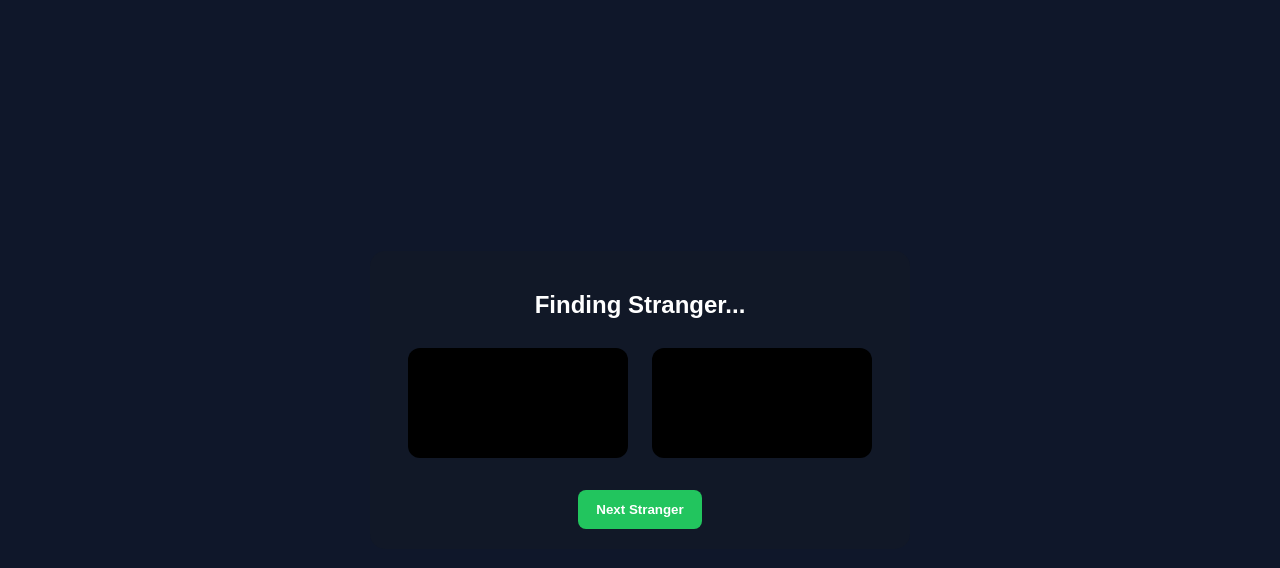
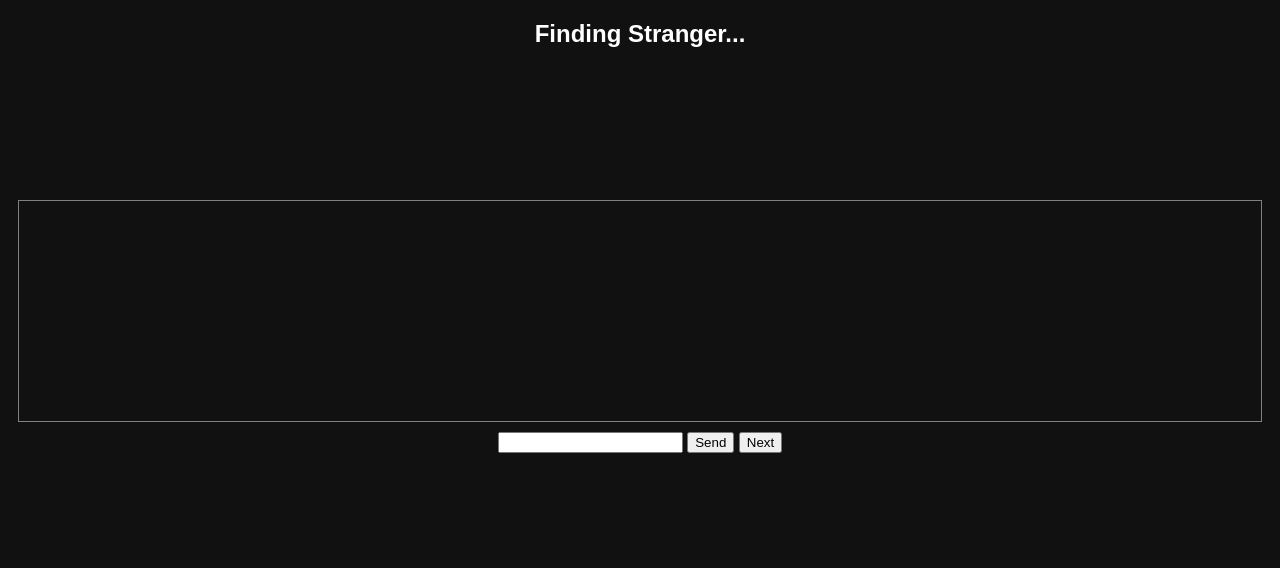
Before and after one commit to rg274389-debug/chat-app, a website: page public/index.html in a window 1280 px wide. Drawn offline with nearby package versions, Linux system fonts and the light colour scheme.

Commit message:
Add files via upload

```diff
--- a/public/index.html
+++ b/public/index.html
@@ -2,67 +2,25 @@
 <html>
 <head>
 <meta charset="UTF-8">
-<meta name="viewport" content="width=device-width, initial-scale=1.0">
-<title>Video Chat</title>
-
-<style>
-body{
- margin:0;
- height:100vh;
- display:flex;
- justify-content:center;
- align-items:center;
- background:#0f172a;
- font-family:sans-serif;
- color:white;
- text-align:center;
-}
-
-.card{
- background:#111827;
- padding:20px;
- border-radius:15px;
- width:90%;
- max-width:500px;
-}
-
-video{
- width:100%;
- max-width:220px;
- border-radius:12px;
- margin:10px;
- background:black;
-}
-
-button{
- padding:12px 18px;
- border:none;
- border-radius:8px;
- background:#22c55e;
- color:white;
- font-weight:bold;
- cursor:pointer;
-}
-</style>
+<title>Chat + Video</title>
 </head>
 
-<body>
-
-<div class="card">
+<body style="background:#111;color:white;text-align:center;font-family:sans-serif">
 
 <h2 id="status">Finding Stranger...</h2>
 
-<!-- VIDEO AREA -->
-<div>
- <video id="localVideo" autoplay muted></video>
- <video id="remoteVideo" autoplay></video>
-</div>
+<!-- VIDEO -->
+<video id="me" autoplay muted width="200"></video>
+<video id="user" autoplay width="200"></video>
 
-<br>
+<br><br>
 
-<button onclick="nextUser()">Next Stranger</button>
+<!-- CHAT -->
+<div id="chat" style="height:200px;overflow:auto;border:1px solid gray;margin:10px;padding:10px"></div>
 
-</div>
+<input id="msg">
+<button onclick="send()">Send</button>
+<button onclick="next()">Next</button>
 
 <script src="/socket.io/socket.io.js"></script>
 <script src="app.js"></script>
```
Also changed, not shown: server.js (+37 -42 lines).
